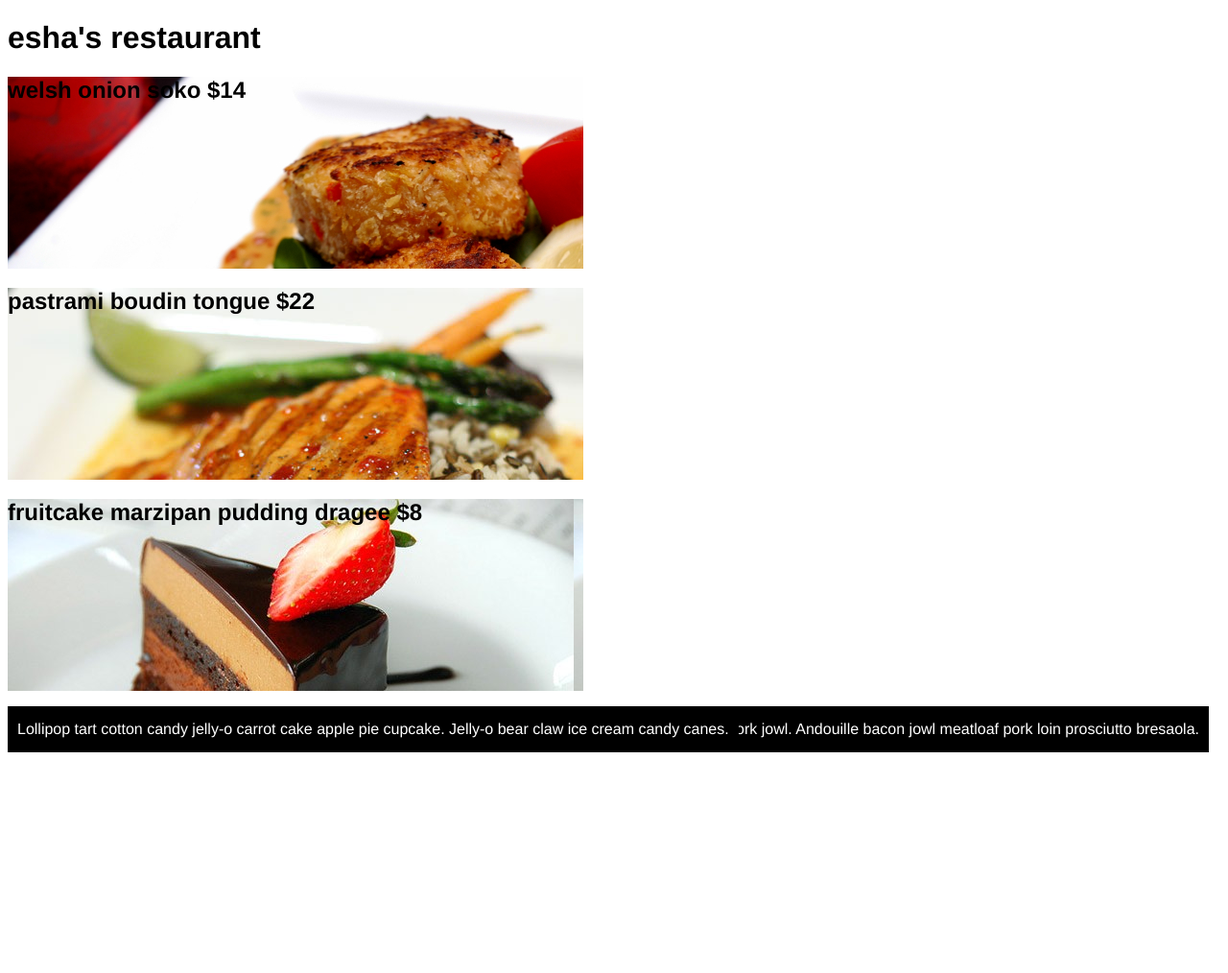
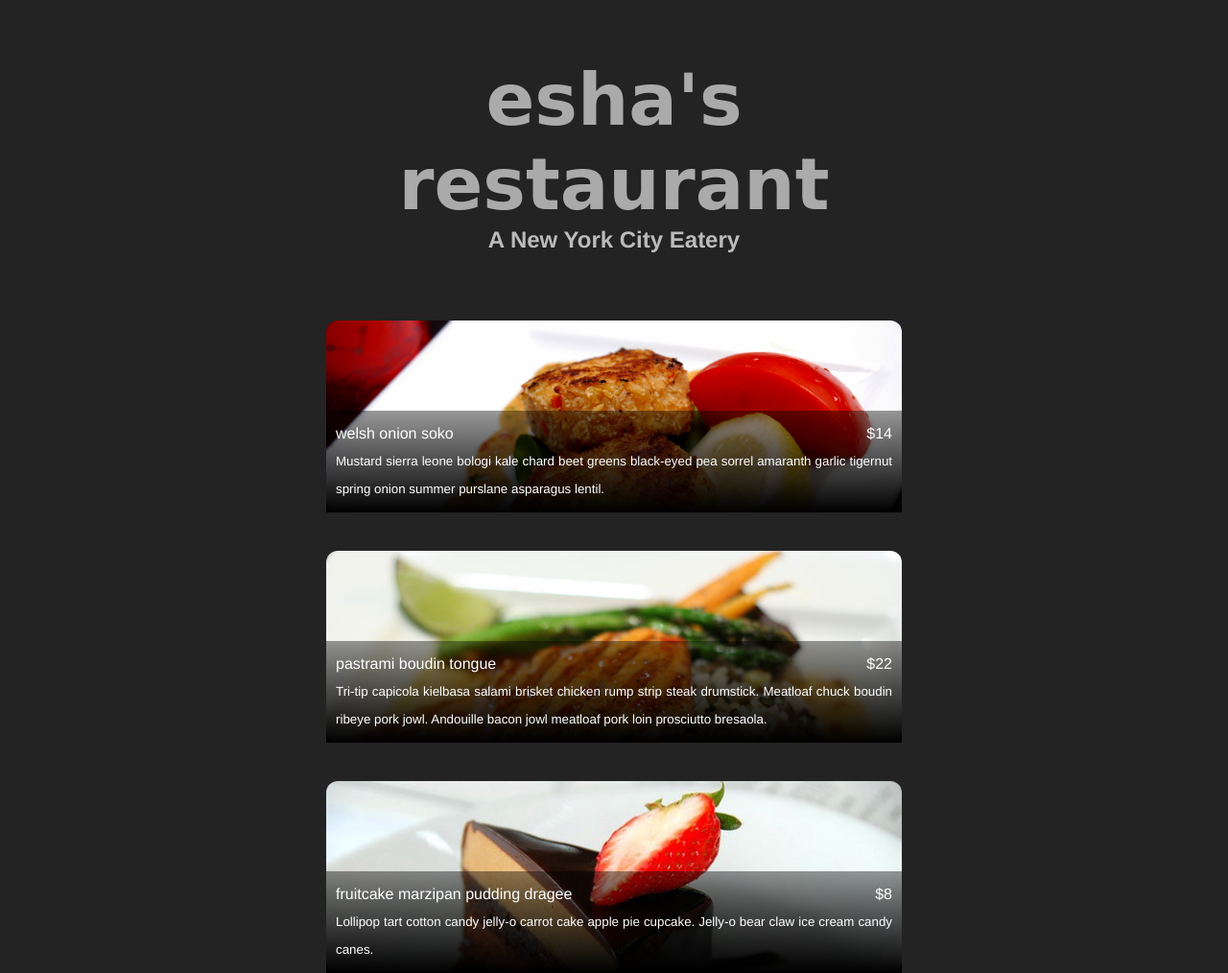
Before and after one commit to tusharchhibber/restaurant-webpage, a plain HTML site: page index.html in a window 1280 px wide. Shown: the whole page at 96% size. Before the commit the page ends 800 px from the top, so only its background shows below. Drawn offline with Linux system fonts and the light colour scheme; a web font is replaced by a local one.

Commit message:
Advancing on designing the restaurant page

```diff
--- a/css/myStyle.css
+++ b/css/myStyle.css
@@ -1,26 +1,52 @@
+h1 {
+	font-family: 'Londrina Shadow', cursive;
+	font-size: 75px;
+	text-align: center;
+	margin: 60px 0 0 0;
+	color: #aaaaaa;
+}
+h2 {
+	text-align: center;
+	margin: 0 0 70px 0;
+	color: #bbbbbb;
+}
 body {
-  font-family: helvetica, sans-serif;
-  max-width: 600px;
+	font-family: helvetica, sans-serif;
+	margin: 0 auto;
+	max-width: 600px;
+	background: #232323;
 }
 div {
 	height: 200px;
 	background-size: cover;
+	position: relative;
+	margin: 40px 0 0 0;
+	border-radius: 12px;
 }
 .first {
-	background: url("../images/first.jpg");
+	background-image: url("../images/first.jpg");
 }
 .second {
-	background: url("../images/second.jpg");
+	background-image: url("../images/second.jpg");
 }
 .dessert {
-	background: url("../images/dessert.jpg");
+	background-image: url("../images/dessert.jpg");
 }
 p {
-	background: rgba(0,0,0,1);
 	color: rgba(255,255,255,1);
+	background-color: rgb(0,0,0);
+	background: linear-gradient(bottom, rgba(0,0,0,1), rgba(0,0,0,.4));
+	background: -moz-linear-gradient(bottom, rgba(0,0,0,1), rgba(0,0,0,.4));
+	background: -webkit-linear-gradient(bottom, rgba(0,0,0,1), rgba(0,0,0,.4));
+	background: -moz-linear-gradient(bottom, rgba(0,0,0,1), rgba(0,0,0,.4));
 	padding: 10px;
 	line-height: 28px;
 	text-align: justify;
 	position: absolute;
 	bottom: 0;
+	margin: 0;
+
 }
+.price {
+	float: right;
+}
--- a/index.html
+++ b/index.html
@@ -4,21 +4,23 @@
 	<meta charset="utf-8">
 	<meta http-equiv="X-UA-Compatible" content="IE=edge">
 	<title></title>
+	<link href='https://fonts.googleapis.com/css?family=Londrina+Shadow' rel='stylesheet' type='text/css'>
 	<link rel="stylesheet" href="css/myStyle.css">
 </head>
 <body>
 	<h1>esha's restaurant</h1>
+	<h2>A New York City Eatery</h2>
 	<div class="first">
-		<h2>welsh onion soko $14</h2>
-		<p>Mustard sierra leone bologi kale chard beet greens black-eyed pea sorrel amaranth garlic tigernut spring onion summer purslane asparagus lentil. </p>
+		<p>welsh onion soko <span class="price">$14</span><br />
+		<small>Mustard sierra leone bologi kale chard beet greens black-eyed pea sorrel amaranth garlic tigernut spring onion summer purslane asparagus lentil. </small></p>
 	</div>
 	<div class="second">
-		<h2>pastrami boudin tongue $22</h2>
-		<p>Tri-tip capicola kielbasa salami brisket chicken rump strip steak drumstick. Meatloaf chuck boudin ribeye pork jowl. Andouille bacon jowl meatloaf pork loin prosciutto bresaola.</p>
+		<p>pastrami boudin tongue <span class="price">$22</span><br />
+		<small>Tri-tip capicola kielbasa salami brisket chicken rump strip steak drumstick. Meatloaf chuck boudin ribeye pork jowl. Andouille bacon jowl meatloaf pork loin prosciutto bresaola.</small></p>
 	</div>
 	<div class="dessert">
-		<h2>fruitcake marzipan pudding dragee $8</h2>
-		<p>Lollipop tart cotton candy jelly-o carrot cake apple pie cupcake. Jelly-o bear claw ice cream candy canes.</p>
+		<p>fruitcake marzipan pudding dragee <span class="price">$8</span><br />
+		<small>Lollipop tart cotton candy jelly-o carrot cake apple pie cupcake. Jelly-o bear claw ice cream candy canes.</small></p>
 	</div>
 	<script src="/js/myScript.js" type="text/javascript"></script>
 	</body>
```
